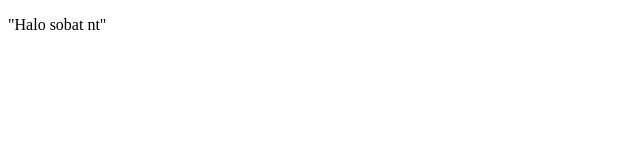
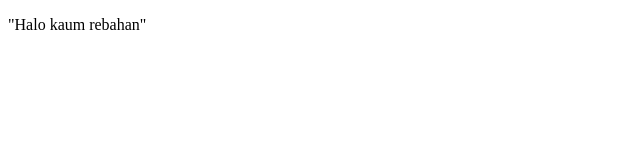
Before and after one commit to salsabilaa-hub/Winna_XRPL_C, a plain HTML site: page index.html in a window 1280 px wide. Shown: the full height of the page, 0-640 px from the left. Drawn offline with Linux system fonts and the light colour scheme.

Commit message:
membuat index.html azzam

```diff
--- a/index.html
+++ b/index.html
@@ -2,5 +2,5 @@
 <html>
     <head>
         </head>
-        <p> "Halo sobat nt"</p>
+        <p> "Halo kaum rebahan"</p>
         </html>
```
